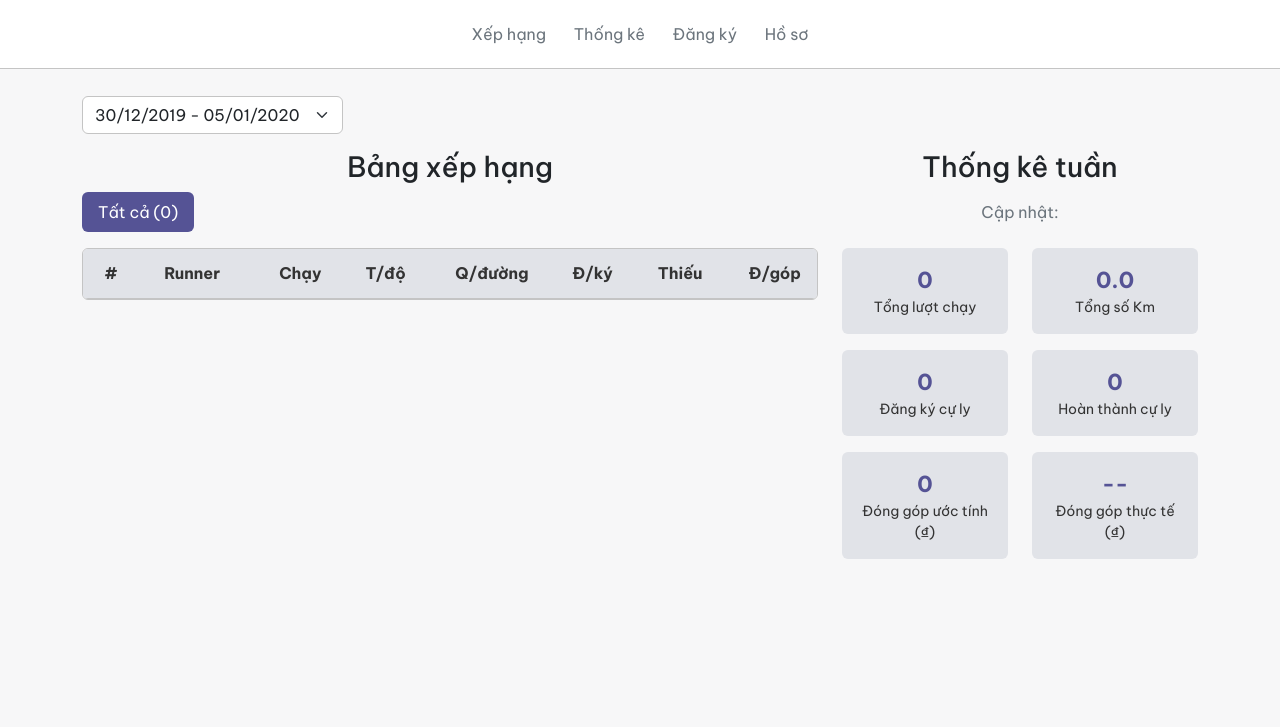
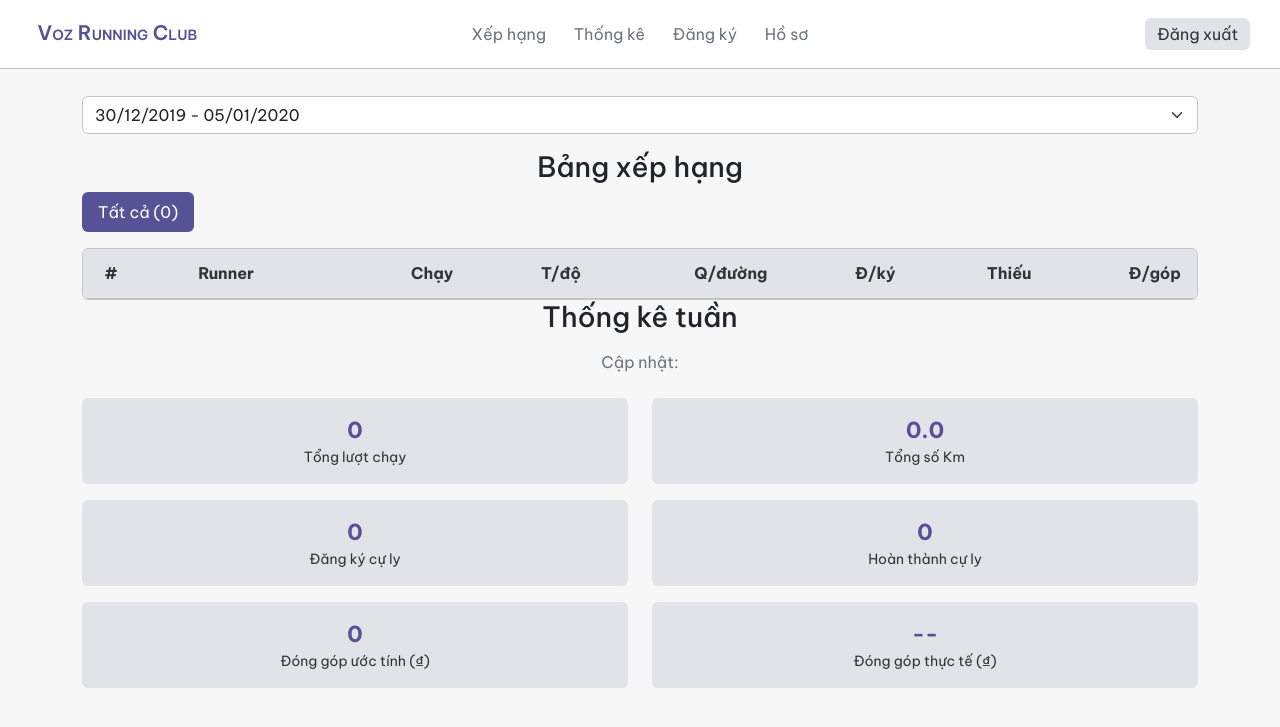
Before and after one commit to phongnt570/vozRunningClub, a Django app: page / in a window 1280 px wide. Shown: the top 727 px of the page. Run offline with Django 4.2, Linux system fonts and the light colour scheme; a user stored in the database is signed in; tables that the repository leaves empty hold one stand-in row (values such as "Sample post"); lists and menus that the app fills with data are empty; some libraries are stand-ins or nearby versions.

Commit message:
responsive navbar

```diff
--- a/static/css/style.scss
+++ b/static/css/style.scss
@@ -40,7 +40,6 @@ body {
 }
 
 .my-navbar-container {
-  text-align: center;
   background: white;
   padding: 1.375em 0;
   border-bottom: 1px solid $border-color;
@@ -52,45 +51,115 @@ body {
   nav.my-navbar {
     position: relative;
 
-    a {
-      color: $secondary;
-      text-decoration: none;
+    .nav-items {
+      text-align: center;
     }
 
     .nav-item-link {
+      color: $secondary;
+      text-decoration: none;
       padding: 0.25rem 0.5rem;
       margin: 0 0.25rem;
     }
 
-    .search-bar {
+    .nav-home {
+      font-size: 1.25rem;
+      font-weight: bold;
+      font-variant: small-caps;
       position: absolute;
-      top: -4px;
-      right: 0;
+      left: 2%;
+      top: -.25rem;
+    }
+
+    .nav-logout {
+      position: absolute;
+      right: 2%;
+      top: 0;
+
+      .nav-item-link {
+        background: $light;
+        color: $title-color;
+        border-radius: 0.375rem;
+        padding: 0.375rem 0.75rem;
+      }
     }
 
     .nav-item-link.selected, .nav-item-link:hover {
-      color: $primary;
+      color: $primary !important;
     }
 
     .nav-item-link.selected {
       font-weight: 600;
     }
+
+    .bars {
+      display: none;
+    }
   }
 }
 
-img.nav-logo {
-  display: block;
-  margin-left: auto;
-  margin-right: auto;
-  height: 5rem;
-  margin-bottom: 1rem;
+@include media-breakpoint-down(md) {
+  .my-navbar-container {
+    padding-bottom: 0.75rem;
+
+    nav.my-navbar {
+      .nav-home {
+        position: relative;
+        left: 0;
+      }
+
+      .bars {
+        display: block;
+        position: absolute;
+        right: 0.5rem;
+        top: -0.25rem;
+        cursor: pointer;
+        background: $light;
+        padding: 0.25rem 0.5rem;
+        border-radius: 0.375rem;
+      }
+
+      .nav-items, .nav-logout {
+        display: none;
+      }
+    }
+
+    nav.my-navbar.responsive {
+      .nav-items, .nav-logout {
+        display: block;
+        position: relative;
+        left: 0;
+
+        transition: filter 1s linear 0s;
+
+        .nav-item-link {
+          display: block;
+          float: none;
+          text-align: left;
+          background: $light;
+          border-radius: 0.375rem;
+          margin: 0.5rem;
+          transition: filter 1s linear 0s;
+          color: $secondary;
+        }
+      }
+    }
+  }
 }
 
-hr.big-hr {
-  border: 1px solid $primary;
-  margin: 0.5rem 0;
-  opacity: 100%;
-}
+//img.nav-logo {
+//  display: block;
+//  margin-left: auto;
+//  margin-right: auto;
+//  height: 5rem;
+//  margin-bottom: 1rem;
+//}
+
+//hr.big-hr {
+//  border: 1px solid $primary;
+//  margin: 0.5rem 0;
+//  opacity: 100%;
+//}
 
 .rank-change {
   //font-size: 0.75rem;
--- a/templates/base.html
+++ b/templates/base.html
@@ -21,6 +21,12 @@
 <div class="my-navbar-container">
     <nav class="my-navbar">
         <div>
+            <div class="nav-home">
+                <a href="{% url 'index' %}"
+                   class="nav-item-link selected">
+                    Voz Running Club
+                </a>
+            </div>
             <div class="nav-items">
                 <a href="{% url 'leaderboard' %}"
                    class="nav-item-link{% if request.resolver_match.url_name == 'leaderboard' %} selected{% endif %}">
@@ -37,9 +43,32 @@
                         Hồ sơ</a>
                 {% endif %}
             </div>
+            {% if request.user.is_authenticated %}
+                <div class="nav-logout">
+                    <a href="{% url 'logout' %}" class="nav-item-link">
+                        Đăng xuất
+                    </a>
+                </div>
+            {% endif %}
+            <div class="bars">
+                <a href="javascript:void(0);" onclick="toggleNavbar()">
+                    <i class="fa-solid fa-bars"></i>
+                </a>
+            </div>
         </div>
     </nav>
 </div>
+
+<script>
+    function toggleNavbar() {
+        let navbar = document.getElementsByClassName("my-navbar")[0];
+        if (navbar.classList.contains("responsive")) {
+            navbar.classList.remove("responsive");
+        } else {
+            navbar.classList.add("responsive");
+        }
+    }
+</script>
 
 <div class="py-5">
 </div>
--- a/templates/weeklyTracking/leaderboard.html
+++ b/templates/weeklyTracking/leaderboard.html
@@ -10,7 +10,7 @@
     <div class="container mb-4">
         <div class="mb-3 row">
             {#            <div class="d-none d-lg-block col-lg-4"></div>#}
-            <div class="col col-lg-3 text-center">
+            <div class="col-12 col-xxl-3 text-center">
                 {#                <label for="select-week" class="form-label fw-semibold">Chọn tuần</label>#}
                 <select id="select-week" class="form-select" aria-label="Select week" onchange="changeWeek()">
                     {% for key, value in available_weeks.items %}
@@ -43,7 +43,7 @@
         {#        </div>#}
 
         <div class="row">
-            <div class="col col-lg-8">
+            <div class="col-12 col-xxl-8">
                 <div class="text-center">
                     <h3>Bảng xếp hạng</h3>
                 </div>
@@ -90,7 +90,7 @@
                 </div>
             </div>
 
-            <div class="col mt-4 mt-lg-0 col-lg-4">
+            <div class="col-12 mt-4 mt-xl-0 col-xxl-4">
                 <div class="text-center">
                     <h3>Thống kê tuần</h3>
                     <div class="mt-3">
--- a/templates/weeklyTracking/profile.html
+++ b/templates/weeklyTracking/profile.html
@@ -75,7 +75,7 @@
                         </div>
                         <div class="text-center">
                             <button type="submit" class="btn btn-primary">Lưu</button>
-                            <a class="btn btn-outline-secondary" href="{% url 'logout' %}">Thoát</a>
+                            <a class="btn btn-outline-secondary" href="{% url 'logout' %}">Đăng xuất</a>
                         </div>
                     </form>
                 </div>
```
Also changed, not shown: static/css/style.css, 1 other file.
